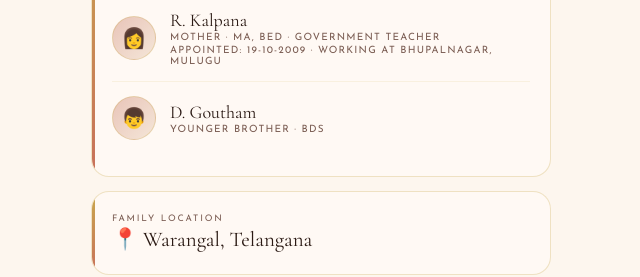
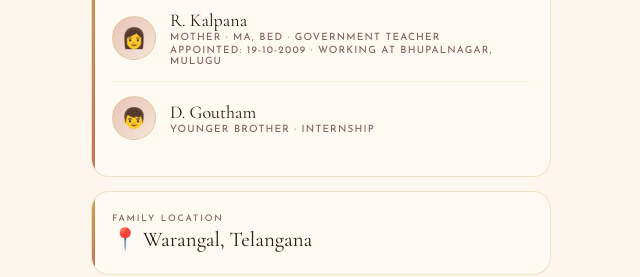
Before and after one commit to jashwanthburra/matrimony, a plain HTML site: page index.html in a window 1280 px wide. Shown: the part 3160-3437 px from the top of the page, 319-959 px from the left. Drawn offline with nearby package versions, Linux system fonts and the light colour scheme.

Commit message:
next one

```diff
--- a/index.html
+++ b/index.html
@@ -316,7 +316,7 @@ footer{text-align:center;padding:0 20px 44px;font-size:10px;letter-spacing:.14em
     </div>
     <div class="family-member">
       <div class="family-avatar">👦</div>
-      <div><div class="family-info-name">D. Goutham</div><div class="family-info-role">Younger Brother · BDS</div></div>
+      <div><div class="family-info-name">D. Goutham</div><div class="family-info-role">Younger Brother · Internship</div></div>
     </div>
   </div>
   <div class="card" style="margin-bottom:0">
```
